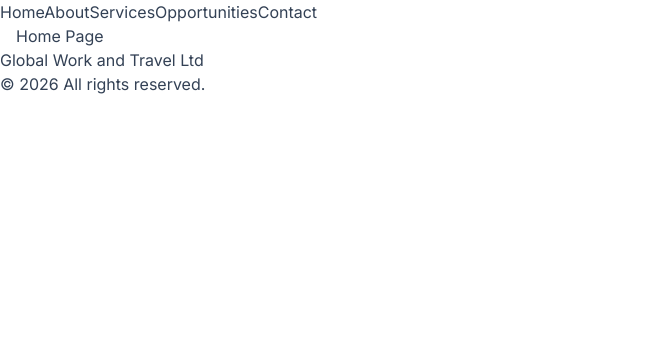
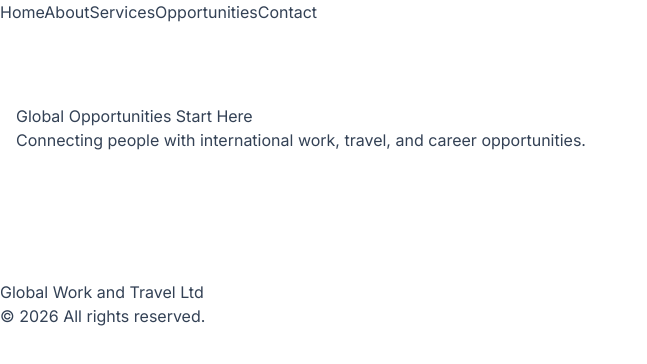
Before and after one commit to ericbalaile/Balaile-Tech-Lab, a React (Vite) app: page / in a window 1280 px wide. Shown: the top 364 px of the page, without its empty margins (0-647 px from the left). Built offline with nearby package versions, Linux system fonts and the light colour scheme.

Commit message:
Build homepage hero section structure

```diff
--- a/src/pages/Home.jsx
+++ b/src/pages/Home.jsx
@@ -1,11 +1,30 @@
 import Container from "../components/ui/Container.jsx";
+import Section from "../components/ui/Section.jsx";
+import Button from "../components/ui/Button.jsx";
 
 function Home() {
   return (
     <main>
-      <Container>
-        <h1>Home Page</h1>
-      </Container>
+      <Section>
+        <Container>
+          <div>
+            <h1>
+              Global Opportunities Start Here
+            </h1>
+
+            <p>
+              Connecting people with international
+              work, travel, and career opportunities.
+            </p>
+
+            <div>
+              <Button variant="primary">
+                Explore Opportunities
+              </Button>
+            </div>
+          </div>
+        </Container>
+      </Section>
     </main>
   );
 }
```
